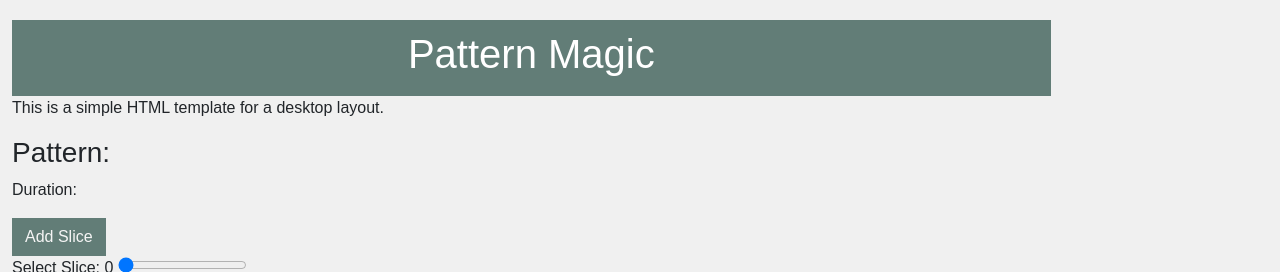
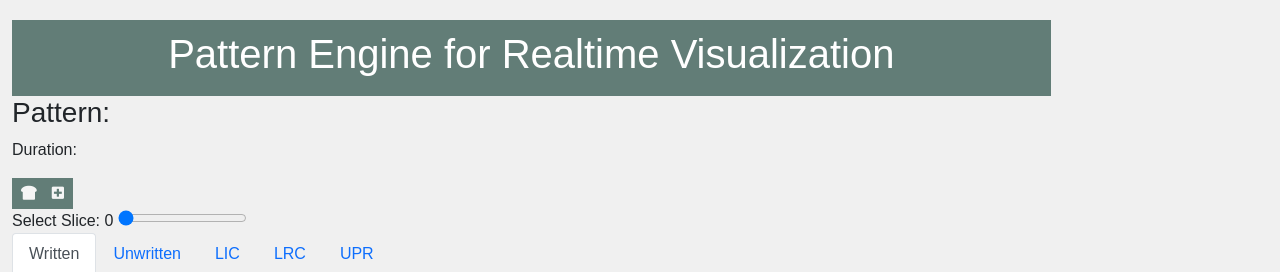
Before and after one commit to smith404/ACS, a Flask app: page /desktop/ in a window 1280 px wide. Shown: the top 272 px of the page. Run offline with Flask 3, Linux system fonts and the light colour scheme; data that the repository does not hold is empty; some libraries are stand-ins or nearby versions.

Commit message:
made slice buttons small

```diff
--- a/static/components/pattern.js
+++ b/static/components/pattern.js
@@ -41,10 +41,12 @@ angular.module('app').component('pattern', {
             duration-offset="slice.durationOffset"
             development-periods="slice.developmentPeriods">
           </pattern-slice>
-          <button class="btn btn-pond" ng-click="$ctrl.removeSlice($index)">Remove Slice</button>
+          <button class="btn btn-sm btn-pond" ng-click="$ctrl.removeSlice($index)"><i class="fas fa-bread-slice"></i><i class="fas fa-minus-square" style="margin-left: 15px;"></i></button>
         </li>
       </ul>
-      <button class="btn btn-pond" ng-click="$ctrl.addSlice({distribution: 0, startDistribution: 0, duration: $ctrl.duration, startOffset: 0, durationOffset: 0, developmentPeriods: 0})">Add Slice</button>
+      <button class="btn btn-sm btn-pond" ng-click="$ctrl.addSlice({distribution: 0, startDistribution: 0, duration: $ctrl.duration, startOffset: 0, durationOffset: 0, developmentPeriods: 0})">
+        <i class="fas fa-bread-slice"></i><i class="fas fa-plus-square" style="margin-left: 15px;"></i>
+      </button>
     </div>
   `
 });
--- a/templates/desktop.html
+++ b/templates/desktop.html
@@ -5,6 +5,7 @@
     <meta name="viewport" content="width=device-width, initial-scale=1.0">
     <title>Desktop Template</title>
     <link rel="stylesheet" href="{{ url_for('static', filename='vendor/bootstrap/css/bootstrap.min.css')}}">
+    <link rel="stylesheet" href="{{ url_for('static', filename='vendor/fontawesome-free/css/all.min.css')}}">
     <link rel="stylesheet" href="{{ url_for('static', filename='css/site.css')}}">
 
     <script src="{{ url_for('static', filename='vendor/angular/angular.min.js')}}"></script>
@@ -21,9 +22,8 @@
         <div class="row">
             <main role="main" class="col-md-9 ml-sm-auto col-lg-10 px-4">
                 <header>
-                    <h1>Pattern Magic</h1>
+                    <h1>Pattern Engine for Realtime Visualization</h1>
                 </header>
-                <p>This is a simple HTML template for a desktop layout.</p>
                 <pattern
                     pattern-data="ctrl.patternData"
                     on-slice-change="ctrl.onSliceChange()">
```
